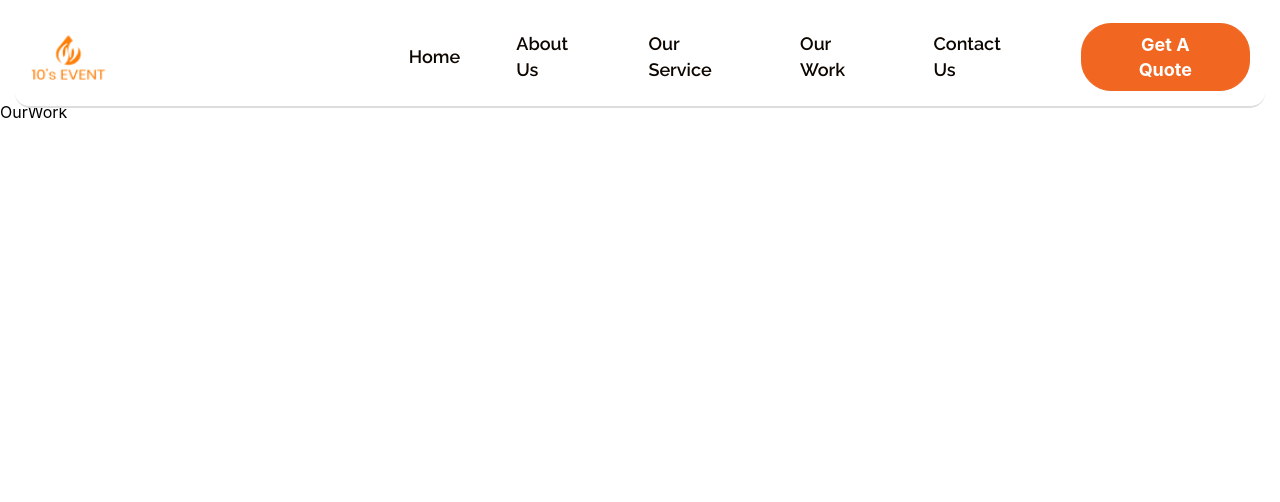
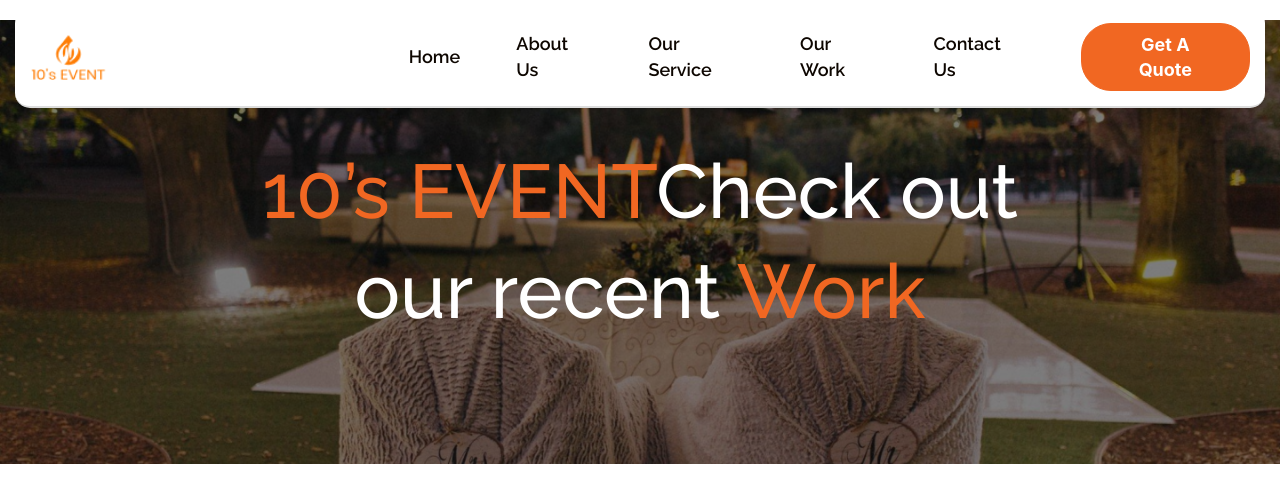
Before and after one commit to Roni006/10sEvent, a React (Vite) app: page /our-work in a window 1280 px wide. Shown: the top 502 px of the page. Built offline with nearby package versions, Linux system fonts and the light colour scheme.

Commit message:
created work banner for our work components

```diff
--- a/src/Components/OurWork/OurWork.jsx
+++ b/src/Components/OurWork/OurWork.jsx
@@ -1,8 +1,11 @@
 import React from 'react'
+import WorkBanner from '../../pages/WorkBanner'
 
 const OurWork = () => {
   return (
-    <div>OurWork</div>
+    <>
+    <WorkBanner/>
+    </>
   )
 }
 
--- /dev/null
+++ b/src/pages/WorkBanner.jsx
@@ -0,0 +1,27 @@
+import React from "react";
+
+import workBg from '../../src/assets/img/our-work/work-bg.png'
+
+const WorkBanner = () => {
+  return (
+    <>
+      <section className="-mt-20">
+        <div className="relative">
+          <img className="w-full h-auto" src={workBg} alt="banner bg" />
+
+          <div className="absolute inset-0 bg-black/50"></div>
+
+          <div className="absolute inset-0 flex items-center justify-center">
+            <h1 className="text-[#f16722] max-w-200 text-[76px] leading-25 font-medium font-raleway text-center">
+              10’s EVENT
+              <span className="text-white">Check out our recent </span>
+              Work
+            </h1>
+          </div>
+        </div>
+      </section>
+    </>
+  );
+};
+
+export default WorkBanner;
```
Also changed, not shown: src/assets/img/our-work/work-bg.png (added).
